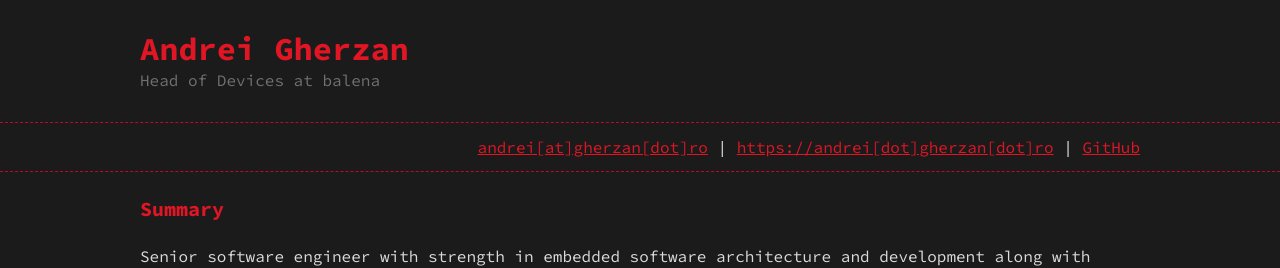
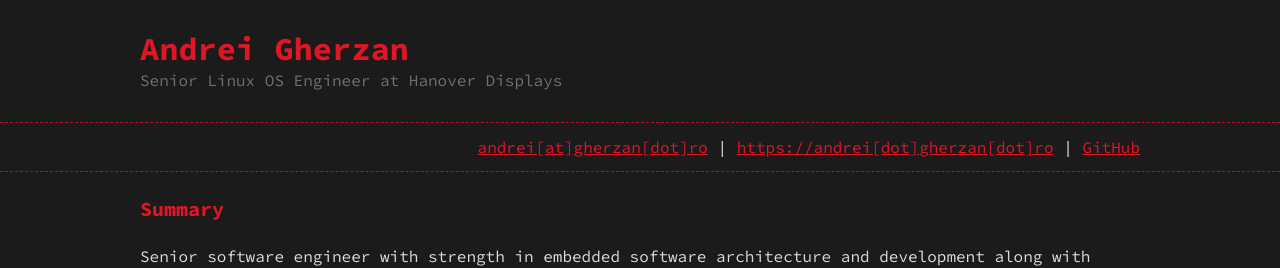
Before and after one commit to agherzan/andrei.gherzan.com, a Jekyll site: the page built from cv.md, in a window 1280 px wide and 900 px high. Shown: the top 268 px of the window. Built offline with Jekyll 4.4.1, drawn with Linux system fonts in a browser that asks for light colours.

Commit message:
header.html: Change current work place in CV
Signed-off-by: Andrei Gherzan <andrei@gherzan.ro>

```diff
--- a/_includes/header.html
+++ b/_includes/header.html
@@ -6,7 +6,7 @@
 				<a href=/>Andrei Gherzan</a>
 			</div>
 			<div class="site-subtitle">
-				Head of Devices at <a href=https://balena.io>balena</a>
+				Senior Linux OS Engineer at <a href=https://www.hanoverdisplays.com/>Hanover Displays</a>
 			</div>
 		{% else %}
 			<div class="site-title">
```
